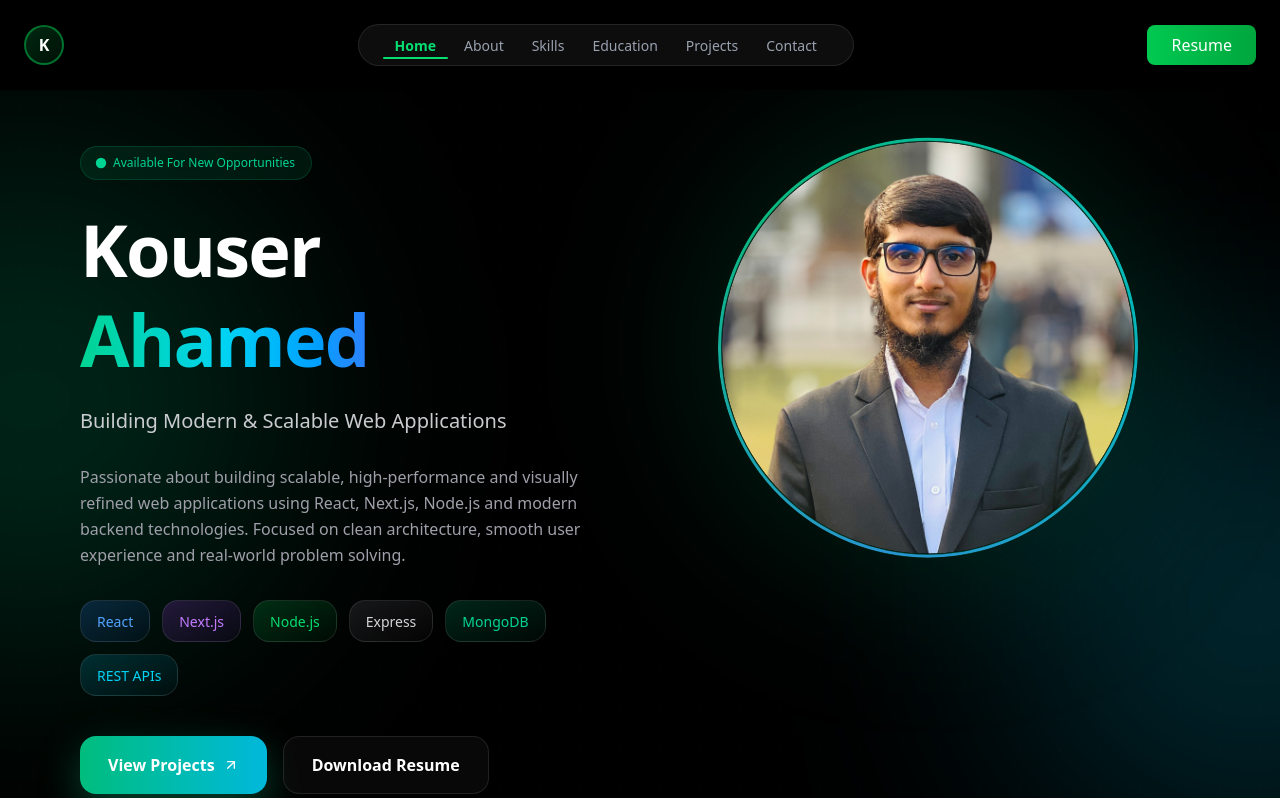
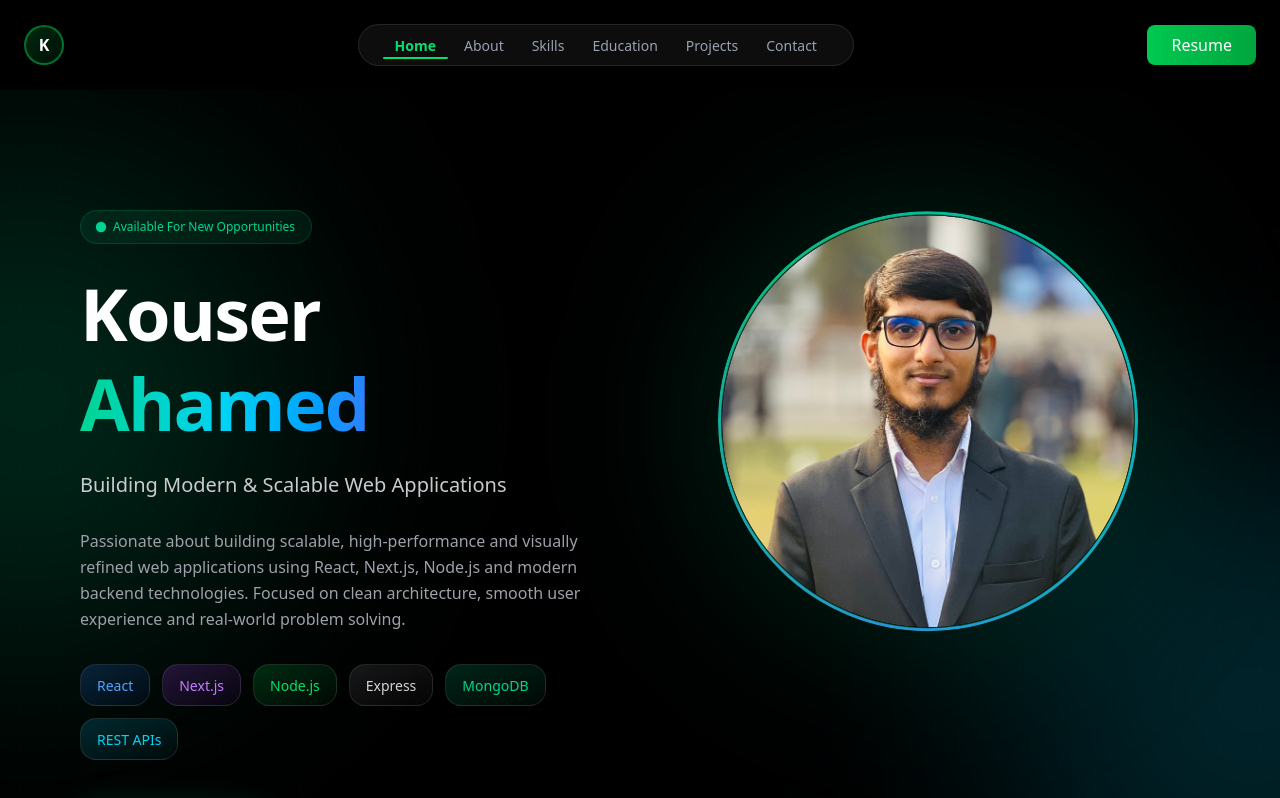
Before and after one commit to kouser-ahamed/my-portfolio, a Next.js app: page / in a window 1280 px wide. Shown: the top 798 px of the page. Built offline with nearby package versions, Linux system fonts and the light colour scheme.

Commit message:
refactor(Hero): adjust section padding for improved layout consistency

```diff
--- a/src/components/Hero.jsx
+++ b/src/components/Hero.jsx
@@ -104,7 +104,7 @@ export default function Hero() {
   }, []);
 
   return (
-    <section className="relative flex min-h-[80vh] items-start overflow-hidden bg-black pt-6 text-white md:pt-8">
+    <section className="relative flex min-h-[80vh] items-start overflow-hidden bg-black pt-14 text-white md:pt-16">
       {/* Ambient Background */}
       <div className="absolute inset-0 overflow-hidden">
         <motion.div
@@ -143,7 +143,7 @@ export default function Hero() {
         />
       </div>
 
-      <div className="container relative z-10 mx-auto grid items-start justify-items-center gap-8 px-5 sm:px-8 lg:grid-cols-2 lg:px-20 py-6">
+      <div className="container relative z-10 mx-auto grid items-start justify-items-center gap-8 px-5 sm:px-8 lg:grid-cols-2 lg:px-20 py-14">
         {/* Left Side */}
         <motion.div
           variants={containerVariants}
@@ -322,9 +322,9 @@ export default function Hero() {
           className="relative flex justify-center self-start"
         >
           <motion.div
-            initial={{ y: -20 }}
+            initial={{ y: 0 }}
             animate={{
-              y: [-12, 12],
+              y: [0, 8],
             }}
             transition={{
               duration: 4,
```
